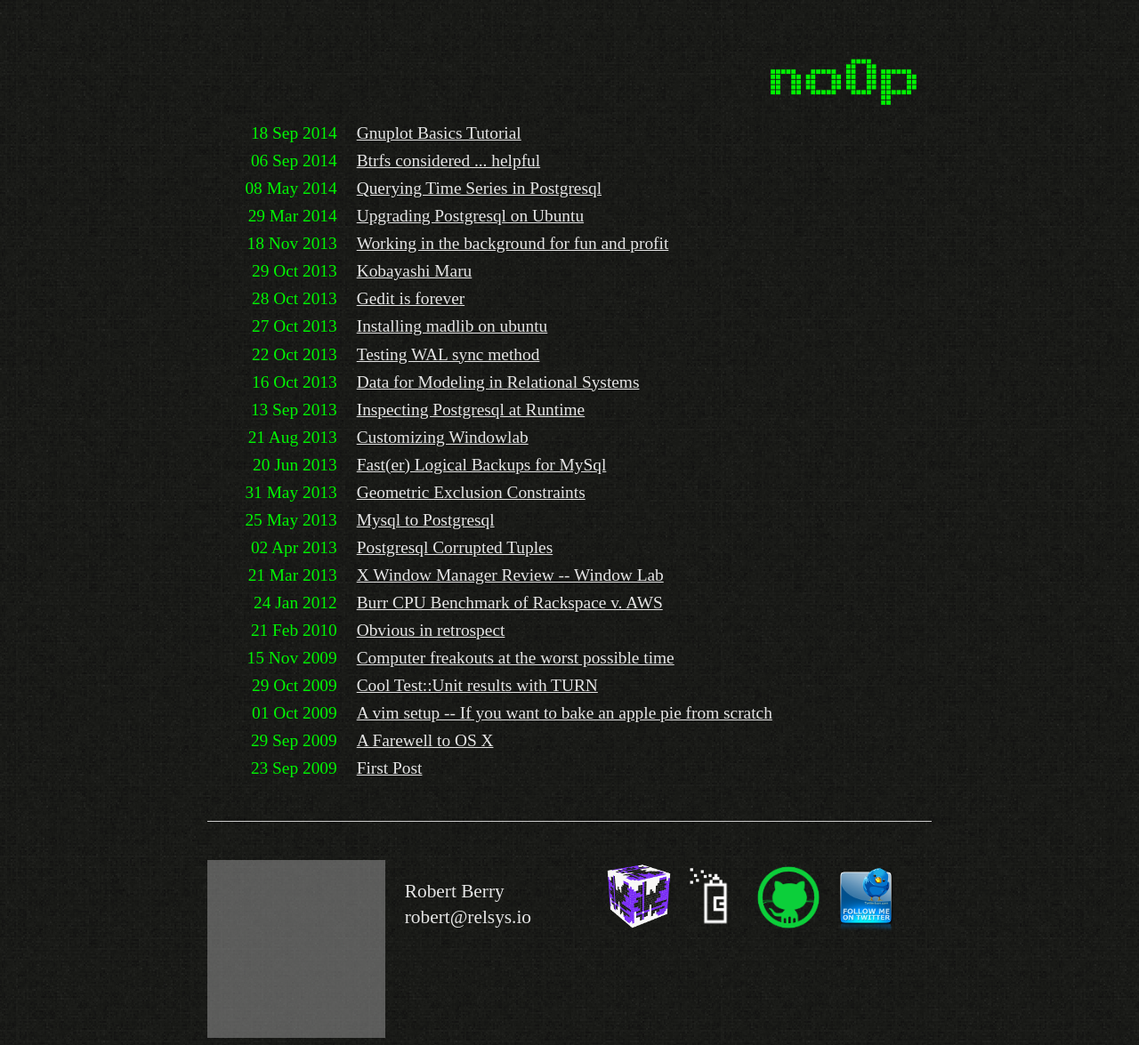
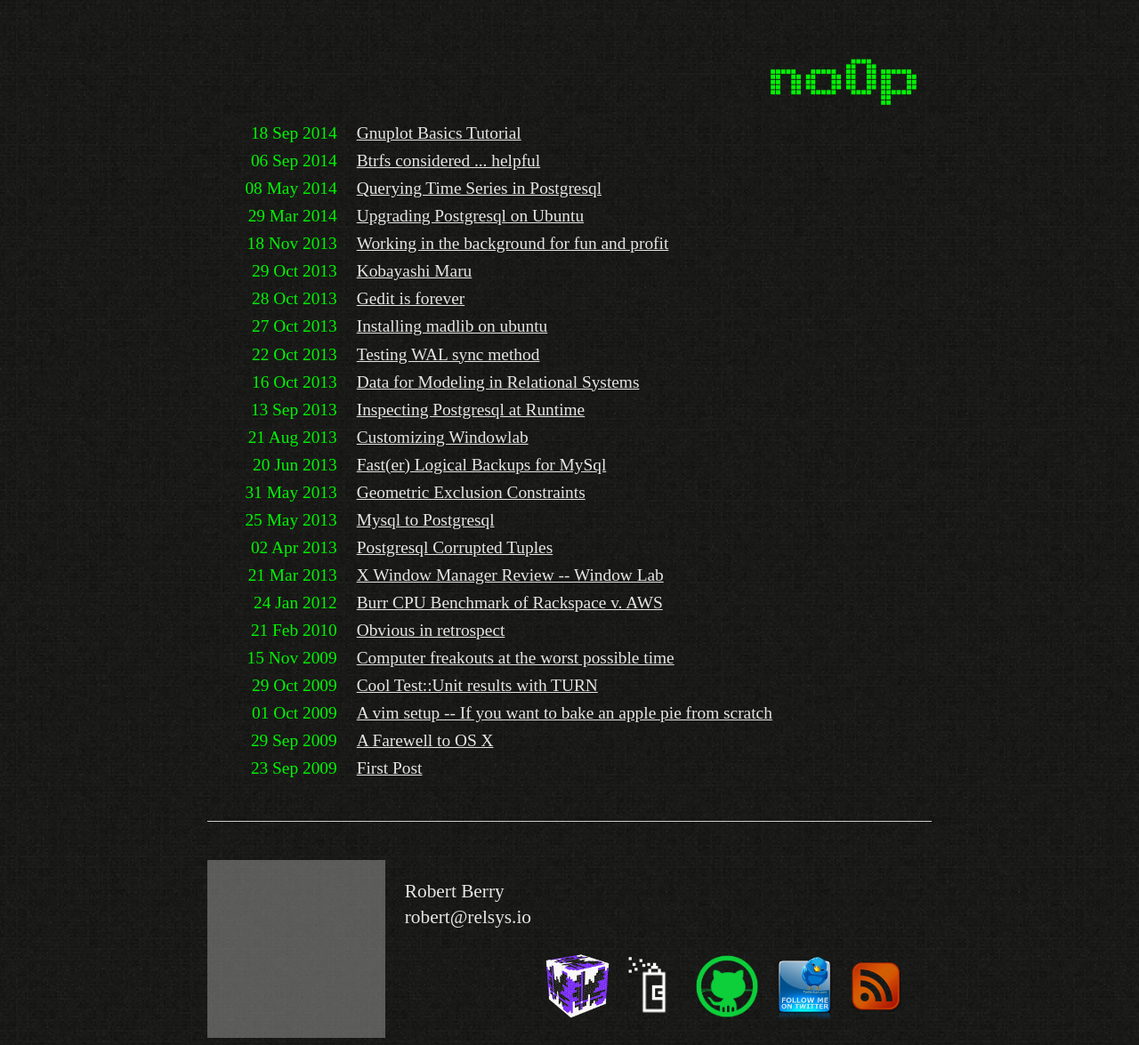
Before and after one commit to no0p/no0p.github.io, a Jekyll site: the page built from index.html, in a window 1280 px wide. Shown: the whole page at 89% size. Built offline with Jekyll 4.4.1, drawn with Linux system fonts in a browser that asks for light colours; Markdown is read by kramdown in place of the engine named in the settings; grey boxes are pictures that could not be loaded.

Commit message:
add back rss link

```diff
--- a/_layouts/default.html
+++ b/_layouts/default.html
@@ -76,6 +76,11 @@
               <img src="/images/follow.png"/>
             </a>
           </td>
+          <td>
+            <a href="http://feeds.feedburner.com/no0p" title="rss">
+              <img src="/images/rss.png"/>
+            </a>
+          </td>
         </tr>
       </table>
     </div>
--- a/atom.xml
+++ b/atom.xml
@@ -4,7 +4,7 @@
 <?xml version="1.0" encoding="utf-8"?>
 <feed xmlns="http://www.w3.org/2005/Atom">
 
- <title>No0p Selected PGTopics</title>
+ <title>No0p Selected Postgresql Topics</title>
  <link href="http://no0p.github.com/atom.xml" rel="self"/>
  <link href="http://no0p.github.com/"/>
  <updated>{{ site.time | date_to_xmlschema }}</updated>
```
Also changed, not shown: images/rss.png.
